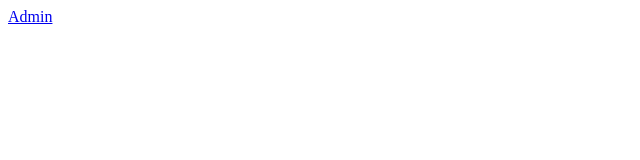
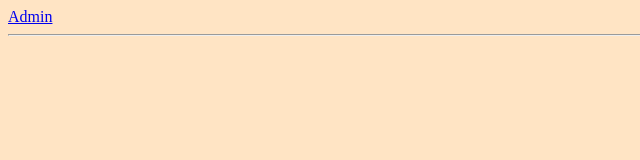
Before and after one commit to JennySta1017/Kunskapskontroll_blogg, a plain HTML site: page blog-client-template/index.html in a window 1280 px wide. Shown: the whole page, without its empty margins (0-640 px from the left). Drawn offline with Linux system fonts and the light colour scheme.

Commit message:
stylade background och skapade hr

```diff
--- a/blog-client-template/css/style.css
+++ b/blog-client-template/css/style.css
@@ -0,0 +1,7 @@
+body {
+    background-color: bisque;
+}
+
+/* hr {
+    background-color: black;
+} */
--- a/blog-client-template/index.html
+++ b/blog-client-template/index.html
@@ -10,6 +10,7 @@
 <!-- Skapa en nav adminlänk-->
 <nav id="main-nav">
     <a href="#">Admin</a>
+    <hr>
 </nav>
 
     <script src="js/posts.js"></script>
```
